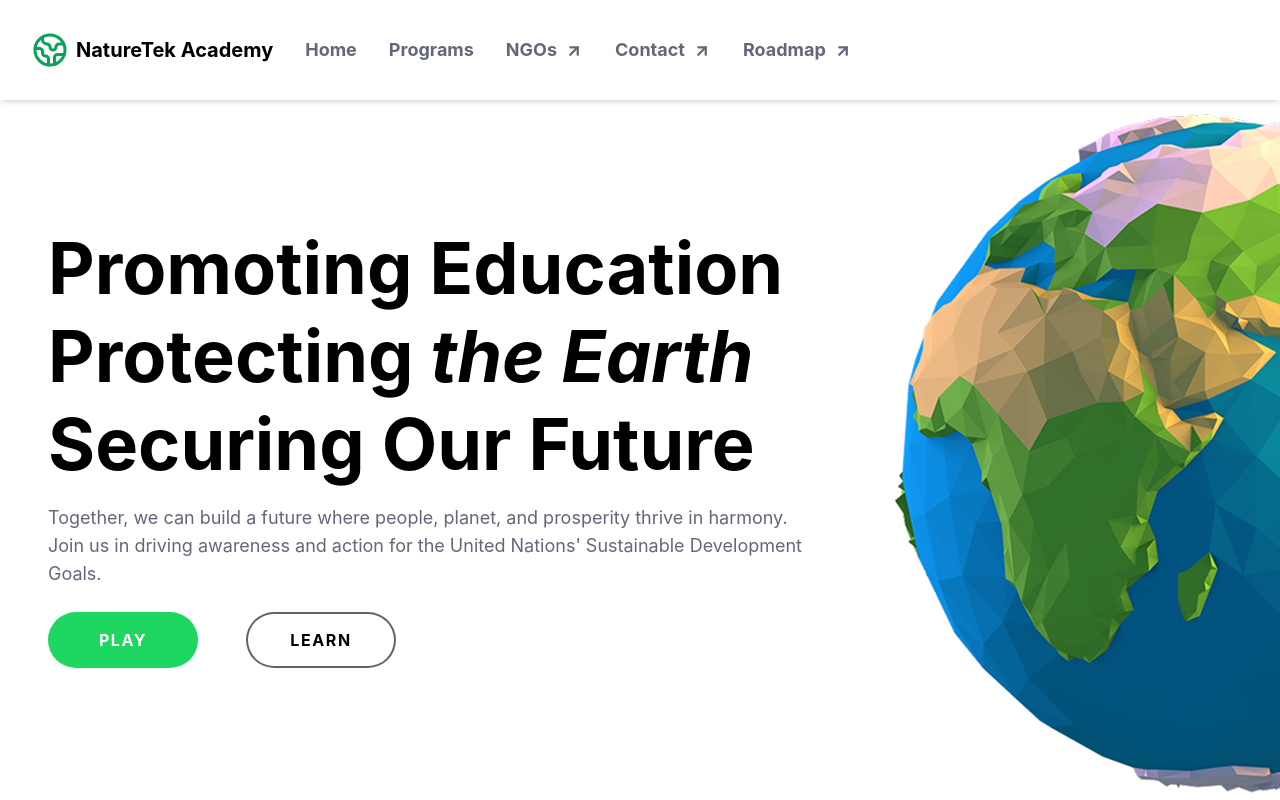
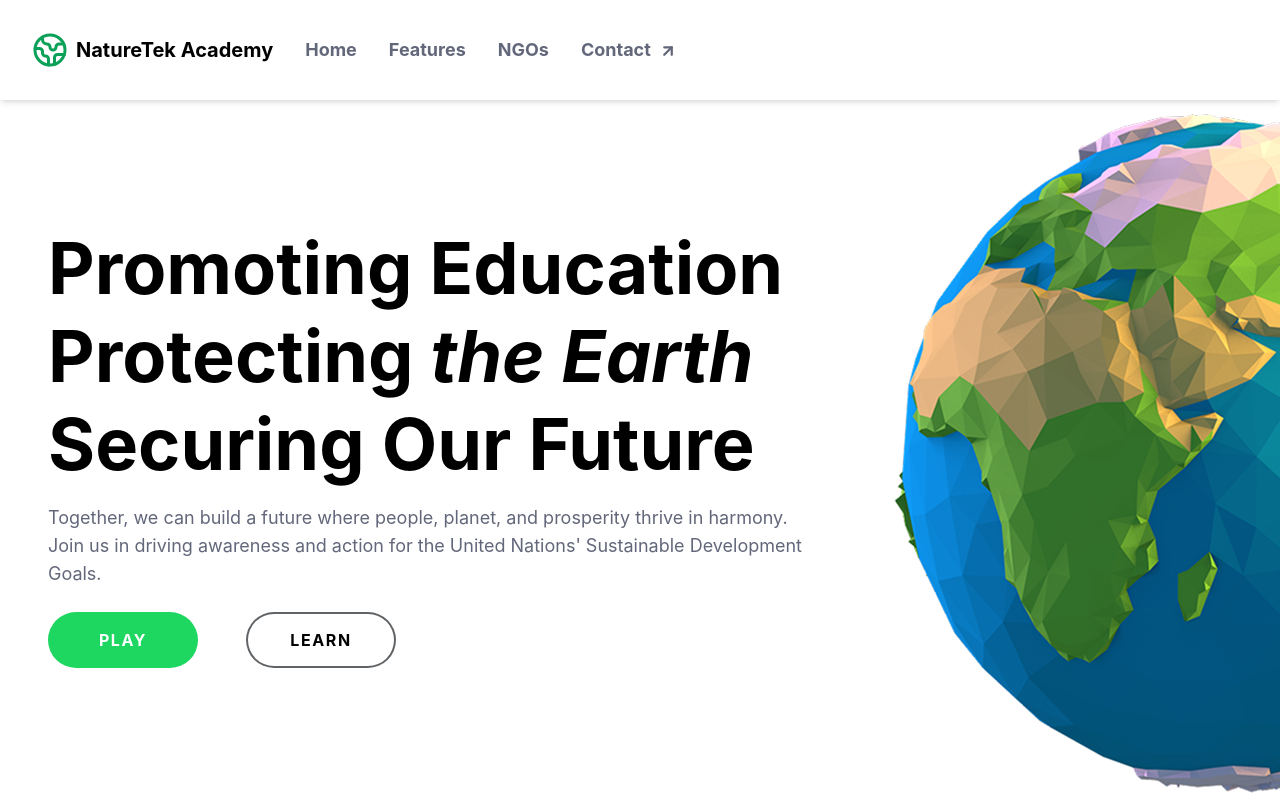
Before and after one commit to siegan-g/mega-2025-hackathon, a React (Vite) app in the folder app/: page / in a window 1280 px wide. Shown: the top 800 px of the page. Built offline with nearby package versions, Linux system fonts and the light colour scheme.

Commit message:
adjusted navbar

```diff
--- a/app/src/components/Navbar.jsx
+++ b/app/src/components/Navbar.jsx
@@ -1,22 +1,23 @@
 import { ArrowUpRight, Earth, Menu, X } from "lucide-react";
 import { useState } from "react";
 
-const NavbarItem = ({ label, hasIcon, href }) => (
-  <li className="hover:text-[#0BA159]">
-    <a href={href}>{label}</a>
-    {hasIcon && <ArrowUpRight className="inline stroke-3 size-4.5 ml-2" />}
-  </li>
-);
 const links = [
-  { name: "Home", href: "#home", hasIcon: false },
-  { name: "Programs", href: "#programs", hasIcon: false },
-  { name: "NGOs", href: "#ngos", hasIcon: true },
-  { name: "Contact", href: "#contact", hasIcon: true },
-  { name: "Roadmap", href: "#roadmap", hasIcon: true },
+  { name: "Home", href: "/#", hasIcon: false },
+  { name: "Features", href: "/#features", hasIcon: false },
+  { name: "NGOs", href: "/#ngos", hasIcon: false },
+  { name: "Contact", href: "/#contact", hasIcon: true },
 ];
 
 const Navbar = () => {
   const [isOpen, setIsOpen] = useState(false);
+  const NavbarItem = ({ label, hasIcon, href }) => (
+    <li className="hover:text-[#0BA159]">
+      <a onClick={() => setIsOpen(false)} href={href}>
+        {label}
+      </a>
+      {hasIcon && <ArrowUpRight className="inline stroke-3 size-4.5 ml-2" />}
+    </li>
+  );
   return (
     <nav className="fixed flex p-8 flex-row gap-8 items-center justify-between md:justify-start z-100 bg-white w-full shadow-md">
       <div className="flex flex-row gap-2 items-center">
```
